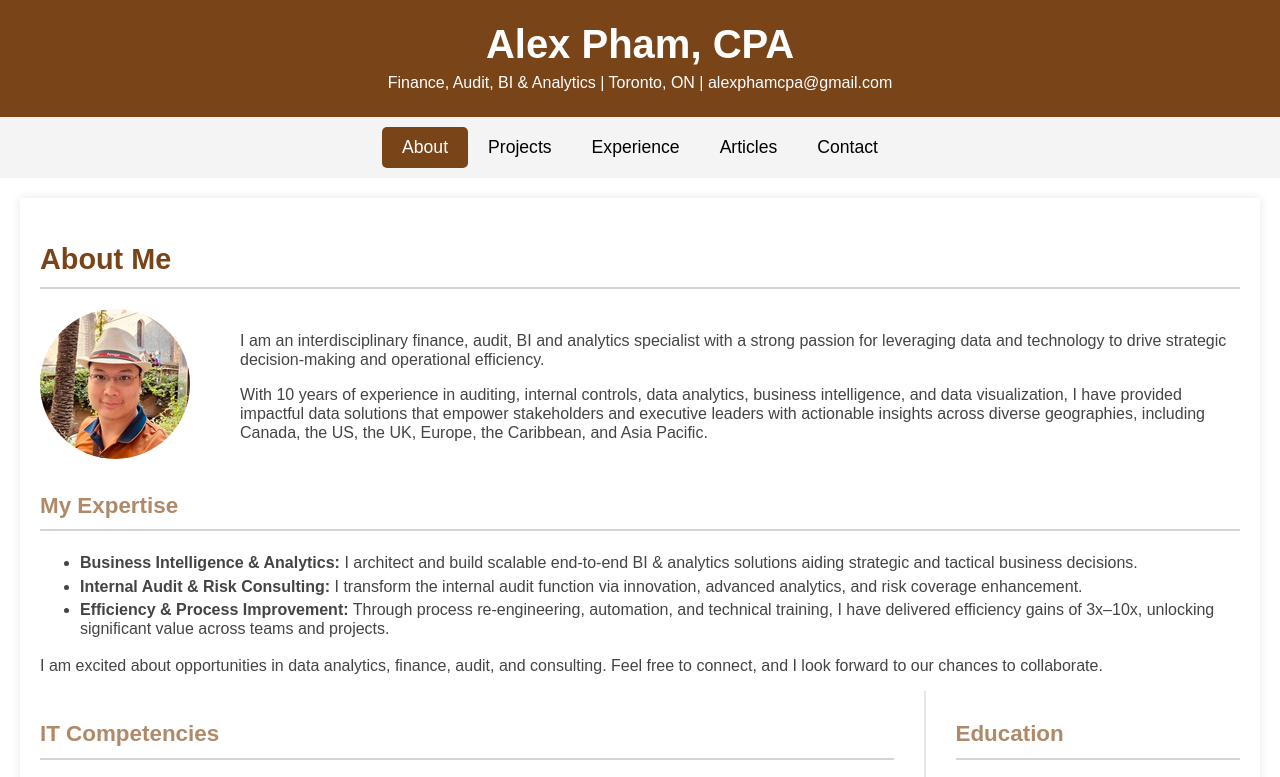
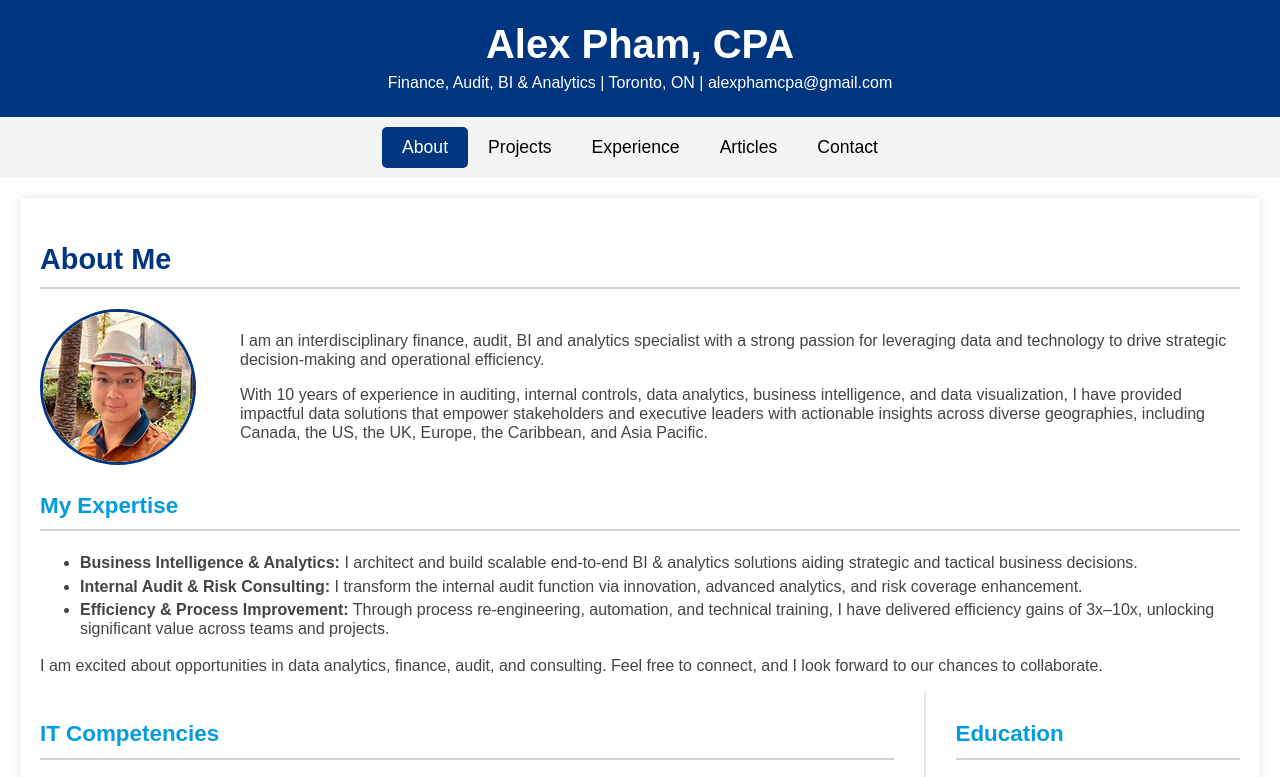
Before and after one commit to alexphamcpa/alexphamcpa.github.io, a plain HTML site: page index.html in a window 1280 px wide. Both pictures are taken after a click on the button "About". Shown: the top 777 px of the page. Drawn offline with Linux system fonts and the light colour scheme.

Commit message:
Update index.html

```diff
--- a/index.html
+++ b/index.html
@@ -14,7 +14,7 @@
         }
 
         header {
-            background-color: #7a4419;
+            background-color: #003580;
             position: sticky;
             top: 0;
             color: white;
@@ -45,7 +45,7 @@
         }
         .tabs button.active {
             color: white;
-            background: #7a4419;
+            background: #003580;
             border-radius: 5px;
         }
         .tab-content {
@@ -64,7 +64,7 @@
         footer {
             text-align: center;
             padding: 10px;
-            background: #7a4419;;
+            background: #003580;;
             color: white;
         }
         .section {
@@ -76,14 +76,14 @@
             padding-bottom: 10px;
             margin-bottom: 20px;
             font-size: 1.8em;
-            color: #7a4419;
+            color: #003580;
         }
         .tab-content.active h4 {
             border-bottom: 2px solid #d4d4d4;
             padding-bottom: 10px;
             margin-bottom: 20px;
             font-size: 1.4em;
-            color: #b08968;
+            color: #009cde;
         }
         .container {
             max-width: 1200px;
@@ -128,7 +128,7 @@
             border-radius: 0 0 8px 8px;
         }
         .card a:hover {
-            background: #003580;
+            background: #2b6c25;
         }
         ul li {
             padding: 2px 0px;
@@ -149,7 +149,7 @@
     </div>
     <div id="about" class="tab-content">
         <h2>About Me</h2>
-        <img style='border-radius: 50%; float:left' src="images/About Me.jpeg" alt="image" />
+        <img style='border-radius: 50%; float:left; border: 3px solid #003580' src="images/About Me.jpeg" alt="Profile Picture"  />
         <div style='margin-left: 200px; margin-top:42px'>
             <p>
                 I am an interdisciplinary finance, audit, BI and analytics specialist with a strong passion for leveraging data and technology to drive strategic decision-making and operational efficiency.
```
